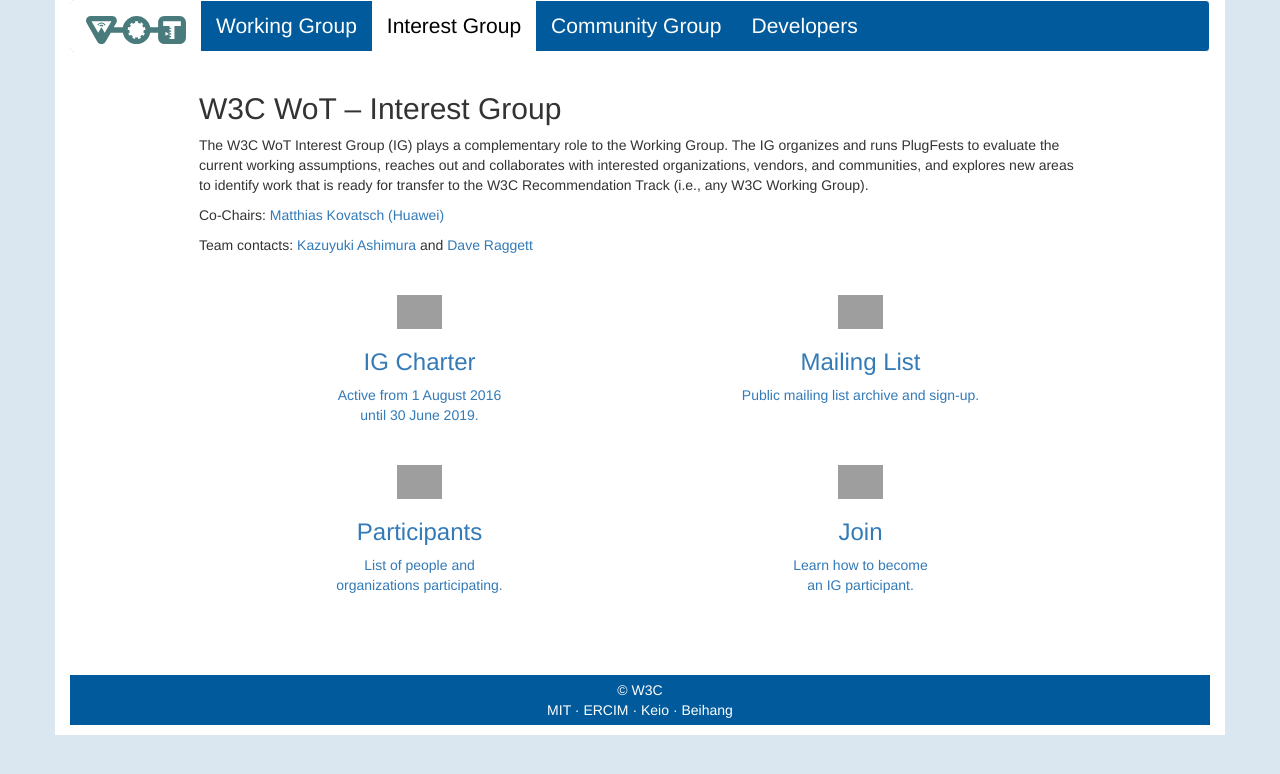
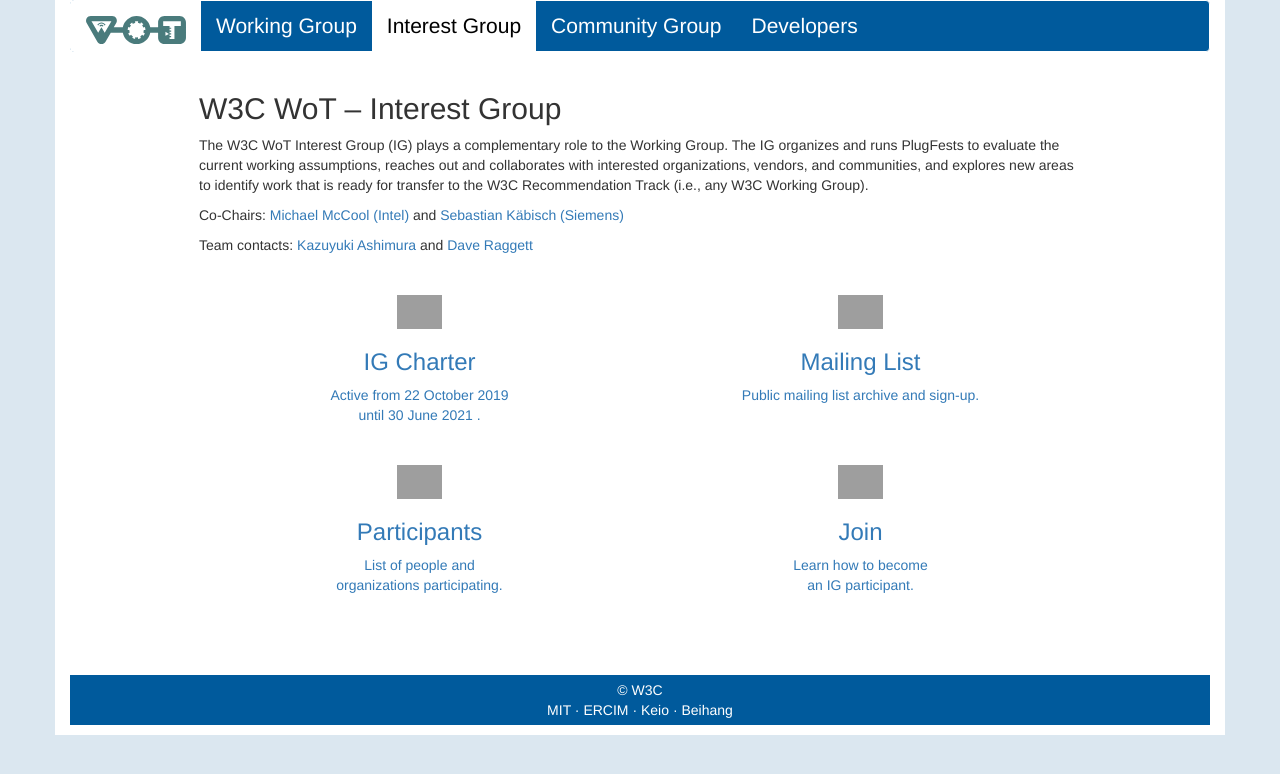
Before and after one commit to danielpeintner/wot-pages, a Jekyll site: the page built from ig/index.html, in a window 1280 px wide. Shown: the top 774 px of the page. Built offline with Jekyll 4.4.1, drawn with Linux system fonts in a browser that asks for light colours; nearby versions of some CDN libraries; grey boxes are pictures that could not be loaded.

Commit message:
feat: update ig group with updated charter

```diff
--- a/ig/index.html
+++ b/ig/index.html
@@ -8,15 +8,15 @@
 	<p>
 		The W3C WoT Interest Group (IG) plays a complementary role to the Working Group. The IG organizes and runs PlugFests to evaluate the current working assumptions, reaches out and collaborates with interested organizations, vendors, and communities, and explores new areas to identify work that is ready for transfer to the W3C Recommendation Track (i.e., any W3C Working Group).
 	</p>
-	<p>Co-Chairs: <a href="#">Matthias Kovatsch (Huawei)</a></p>
-	<p>Team contacts: <a href="#">Kazuyuki Ashimura</a> and <a href="#">Dave Raggett</a> </p>
+	<p>Co-Chairs: <a href="mailto:michael.mccool@intel.com">Michael McCool (Intel)</a> and <a href="mailto:sebastian.kaebisch@siemens.com">Sebastian K&auml;bisch (Siemens)</a></p>
+	<p>Team contacts: <a href="https://www.w3.org/People/all#ashimura">Kazuyuki Ashimura</a> and <a href="https://www.w3.org/People/all#dsr">Dave Raggett</a></p>
 
 	<p>&nbsp;</p>
 
 	<div class="row center-block">
 		<div class="col-md-6 text-center">
 			<a href="/wot-pages/w3c/">
-				<a href="https://www.w3.org/2016/07/wot-ig-charter.html"><div class="icon"><img src="https://image.flaticon.com/icons/svg/149/149345.svg" alt="" width="45"></div><div class="description"><h3>IG Charter</h3><p>Active from 1 August 2016<br/>until 30 June 2019.</p></div></a>
+				<a href="https://www.w3.org/2019/10/wot-ig-2019.html"><div class="icon"><img src="https://image.flaticon.com/icons/svg/149/149345.svg" alt="" width="45"></div><div class="description"><h3>IG Charter</h3><p>Active from 22 October 2019<br/>until 30 June 2021 .</p></div></a>
 			</a>
 		</div>
 		<div class="col-md-6 text-center">
```
